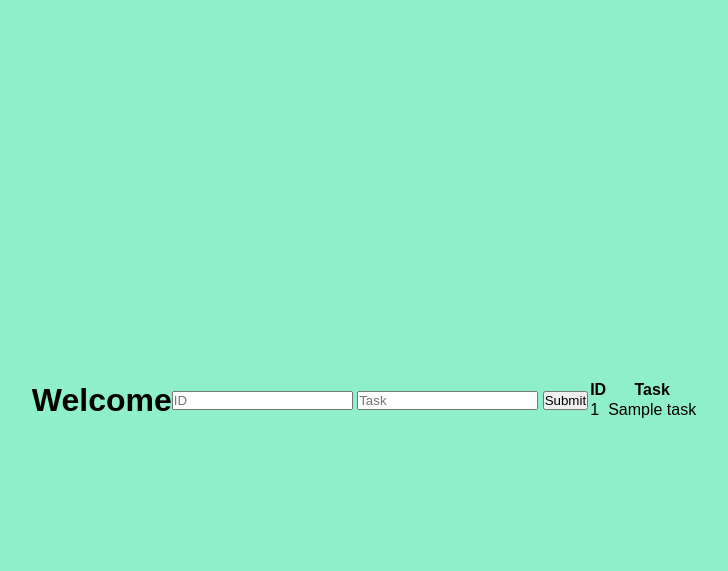
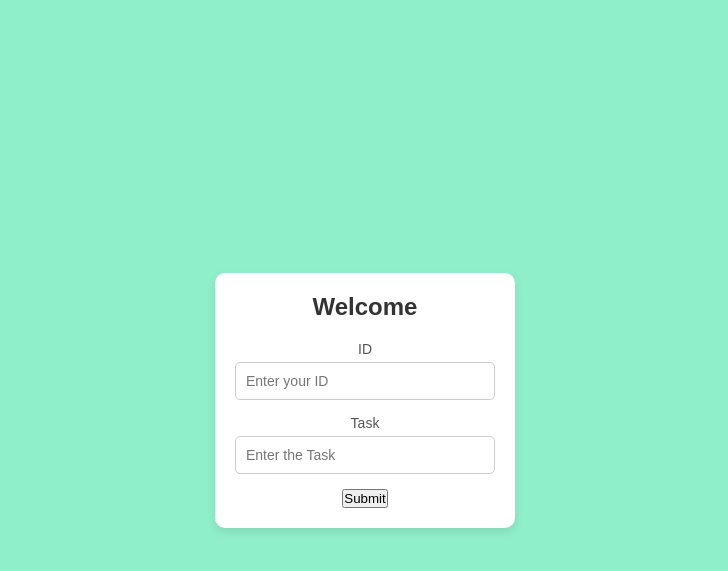
Before and after one commit to deepakpk7/Django, a Django app: template project/template/todo.html in a window 1280 px wide. Shown: the top 571 px of the page, without its empty margins (275-1003 px from the left). Run offline with Django 5.2, Linux system fonts and the light colour scheme; the template is opened without the code that fills it: most values are stand-ins (such as "Sample title", 1, 10 or a date in 2020).

Commit message:
add html

```diff
--- a/project/template/todo.html
+++ b/project/template/todo.html
@@ -8,16 +8,23 @@
     <link rel="stylesheet" href="{% static '/css/style.css' %}">
 </head>
 <body>
-    <h1><center>Welcome</center></h1>
-    <form action="" method="post">
-        {% csrf_token %}
-        <input type="text" placeholder="ID" name="id">
-        <input type="text" placeholder="Task" name="task">
-        <input type="submit" value="Submit">
+    <div class="container">
+        <h1><center>Welcome</center></h1>
+        <form action="" method="post">
+            {% csrf_token %}
+            <label for="id">ID</label>
+            <input type="text" class="input" placeholder="Enter your ID" name="id">
+            <label for="task">Task</label>
+            <input type="text" class="input" placeholder="Enter the Task" name="task">
 
-    </form>
+            <input class="btn" type="submit" value="Submit">
 
-    <table>
+        </form>
+
+
+    </div>
+
+    <!-- <table>
         <tr>
             <th>ID</th>
             <th>Task</th>
@@ -28,6 +35,6 @@
             <td>{{i.task}}</td>
         </tr>
         {% endfor %}
-    </table>
+    </table> -->
 </body>
 </html>
```
